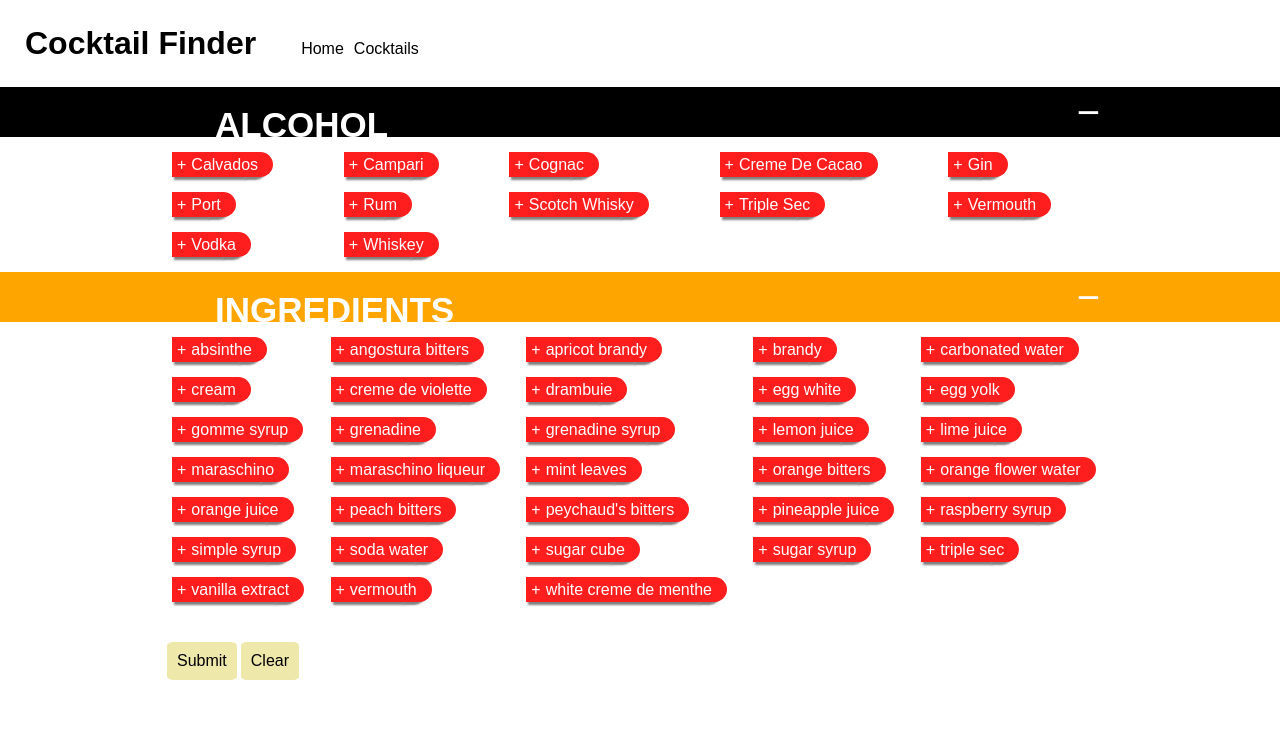
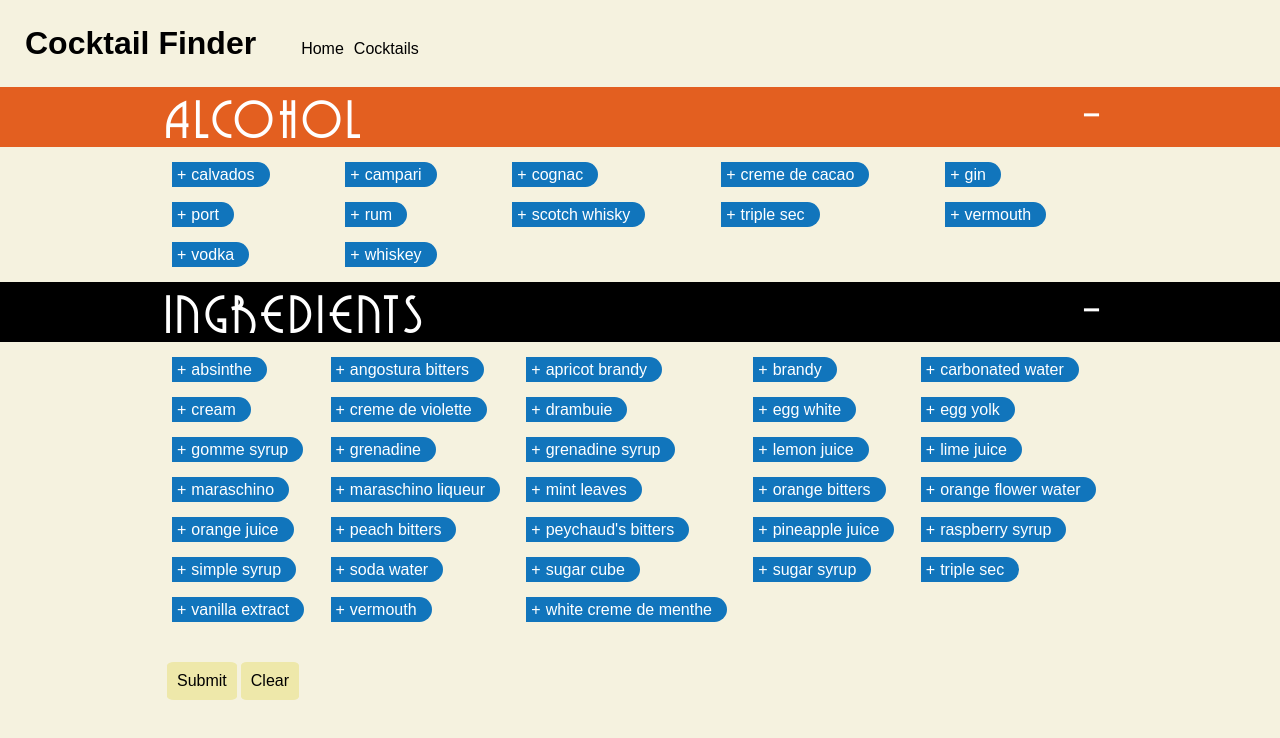
Before and after one commit to PGalicia/CocktailFinder, a React (Create React App) app: page / in a window 1280 px wide. Shown: the top 738 px of the page. Built offline with nearby package versions, Linux system fonts and the light colour scheme.

Commit message:
Redesign: Change color and Font

```diff
--- a/src/components/container/home.jsx
+++ b/src/components/container/home.jsx
@@ -69,7 +69,6 @@ class Home extends Component {
     let notEmpty = !this.props.selected.every(
       category => category.chosen.length === 0
     );
-    console.log("notEmpty", notEmpty);
     return (
       <React.Fragment>
         <Checklist />
--- a/src/components/presentational/App.jsx
+++ b/src/components/presentational/App.jsx
@@ -1,4 +1,5 @@
 import React from "react";
+import "../../style/App.css";
 
 // Components - Presentational
 import Header from "./header";
--- a/src/components/presentational/checkbox.jsx
+++ b/src/components/presentational/checkbox.jsx
@@ -33,7 +33,7 @@ class Checkbox extends Component {
               ? String.fromCharCode(8722)
               : String.fromCharCode(43)}
           </span>
-          <span id="name">{this.props.checkbox.name}</span>
+          <span id="name">{this.props.checkbox.name.toLowerCase()}</span>
         </div>
       </label>
     );
--- /dev/null
+++ b/src/style/App.css
@@ -0,0 +1,9 @@
+@font-face {
+  font-family: Grenadier;
+  src: url(../assests/fonts/GrenadierNF.ttf);
+}
+
+body {
+  background-color: rgb(245, 242, 223);
+  z-index: -5;
+}
--- a/src/style/checkbox.css
+++ b/src/style/checkbox.css
@@ -12,22 +12,22 @@
   position: relative;
   height: 25px;
   display: inline-block;
-  background-color: #ff1e1e;
-  box-shadow: 0 5px 2px -2px grey;
+  background-color: #1175bc;
   color: white;
+  /* box-shadow: 0 5px 2px -2px grey; */
 }
 
 .toggle::before {
   position: absolute;
   content: "";
-  background-color: #ff1e1e;
+  background-color: #1175bc;
   width: 25px;
   height: 25px;
   right: -25px;
   border-top-right-radius: 50%;
   border-bottom-right-radius: 50%;
   z-index: -1;
-  box-shadow: -5px 5px 2px -2px grey;
+  /* box-shadow: -5px 5px 2px -2px grey; */
 }
 
 .toggle span {
@@ -47,5 +47,5 @@
 
 input:checked + .toggle,
 input:checked + .toggle::before {
-  background-color: limegreen;
+  background-color: #f26522;
 }
--- a/src/style/checklist.css
+++ b/src/style/checklist.css
@@ -12,20 +12,21 @@
 
 .filter-title#liquor,
 .filter-title#liquor:before {
-  background-color: #000;
+  background-color: #e35f20;
 }
 
 .filter-title#ingredient,
 .filter-title#ingredient:before {
-  background-color: orange;
+  background-color: #000;
 }
 
 .filter-title {
   position: relative;
   width: 100%;
-  height: 50px;
+  height: 60px;
   margin: 0;
   margin-bottom: 5px; /* maybe a placeholder */
+  font-family: Grenadier;
 }
 
 .filter-title:before {
@@ -47,9 +48,11 @@
 }
 
 .filter-title h2 {
-  bottom: -8px;
-  left: 50px;
-  font-size: 35px;
+  bottom: -5px;
+  /* left: 0; */
+  font-size: 50px;
+  letter-spacing: 5px;
+  font-weight: normal;
 }
 
 .filter-title span {
```
Also changed, not shown: src/assests/fonts/GrenadierNF.ttf (added).
